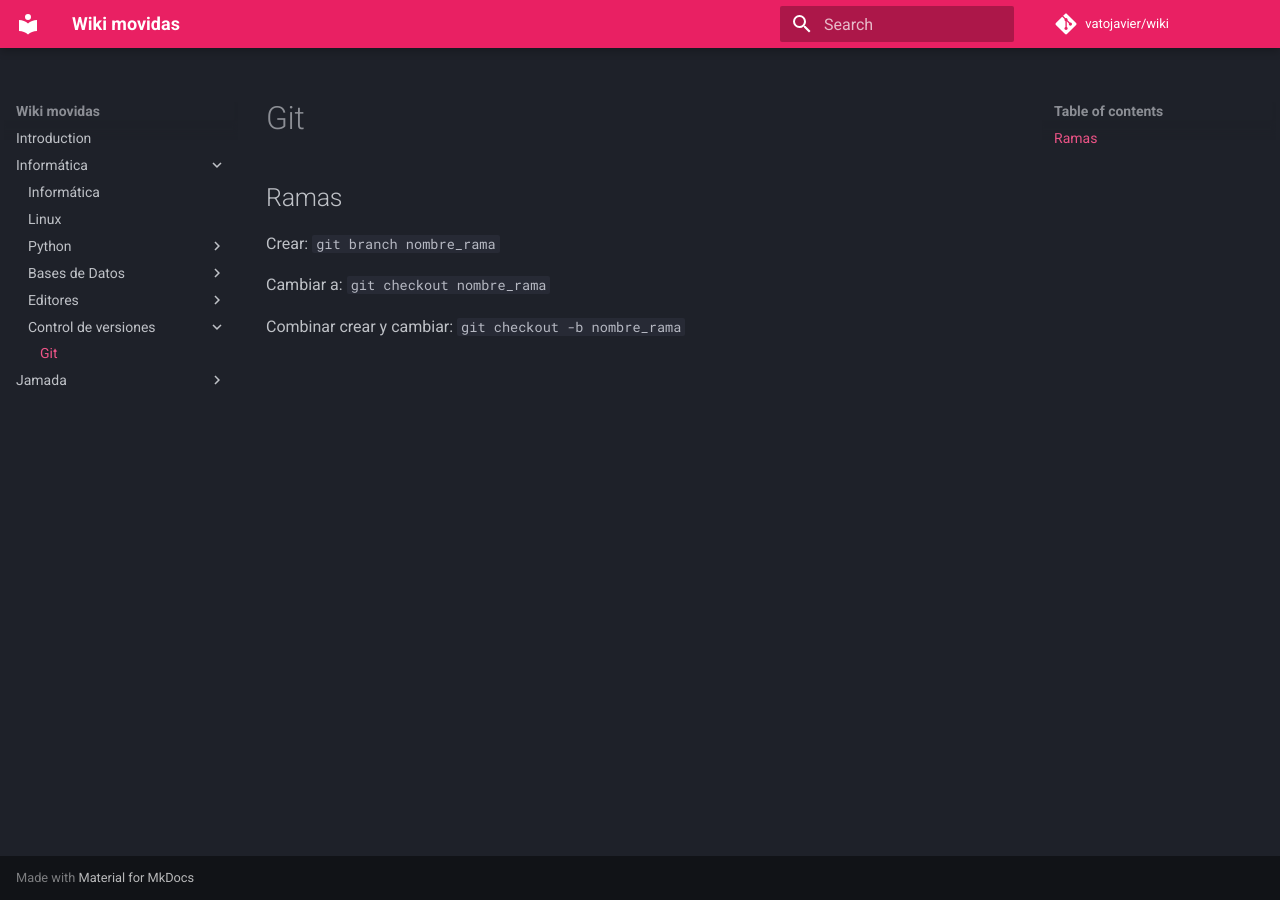
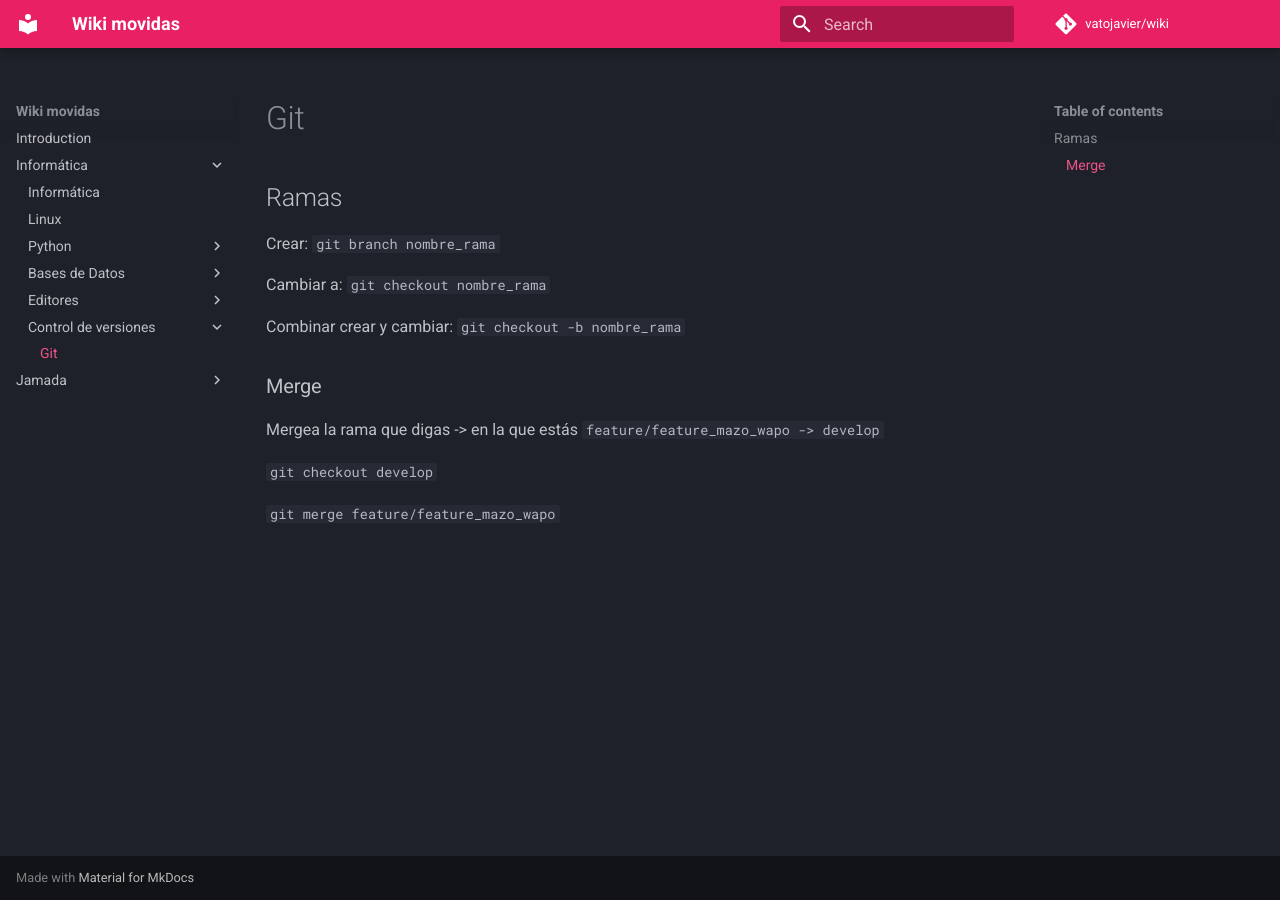
Before and after one commit to vatojavier/wiki, an MkDocs documentation site: the page built from docs/informatica/control_versiones/git.md, in a window 1280 px wide. Built offline with MkDocs 1.6.1 and Material for MkDocs 9.7.7, drawn with Linux system fonts in a browser that asks for light colours; comment, search, counter and statistics services are not loaded.

Commit message:
Update git.md

```diff
--- a/docs/informatica/control_versiones/git.md
+++ b/docs/informatica/control_versiones/git.md
@@ -10,3 +10,10 @@ Cambiar a:
 
 Combinar crear y cambiar:
 `git checkout -b nombre_rama`
+
+### Merge
+Mergea la rama que digas -> en la que estás `feature/feature_mazo_wapo -> develop`
+
+`git checkout develop`
+
+`git merge feature/feature_mazo_wapo`
```
